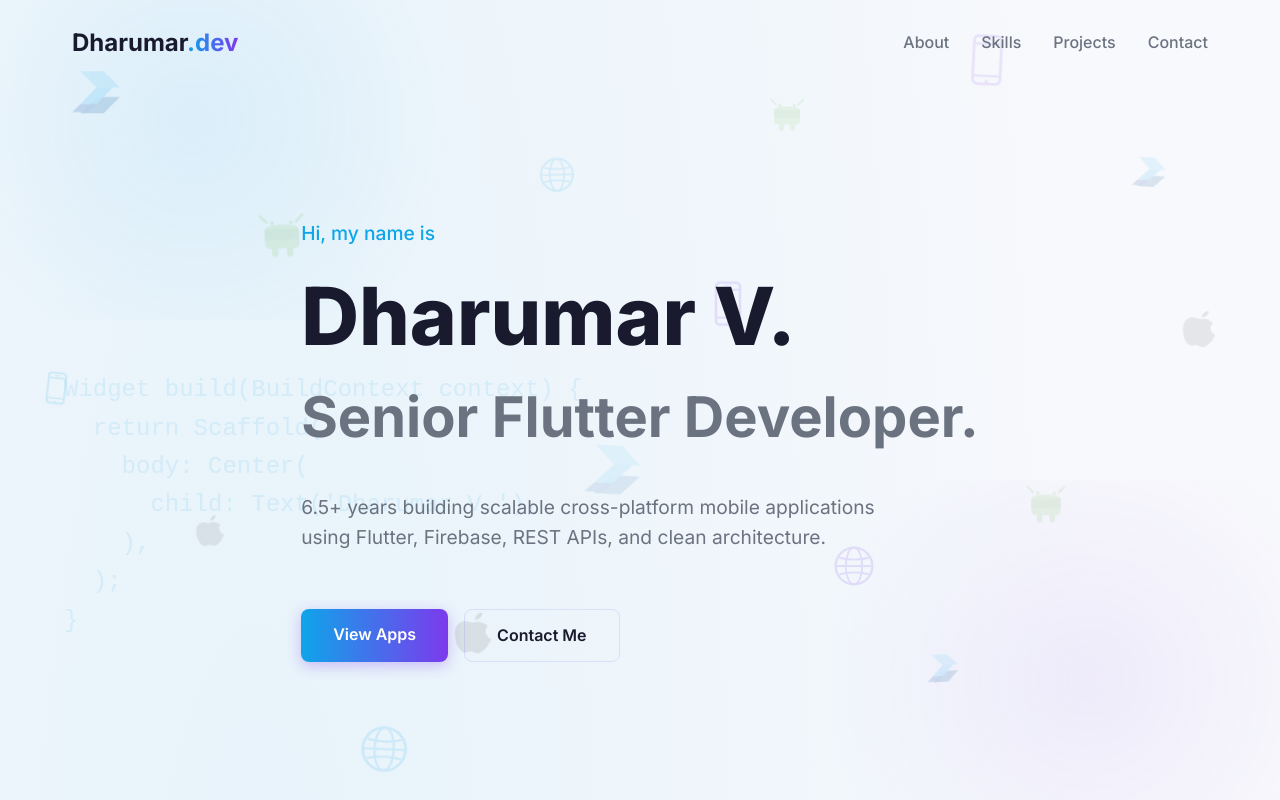
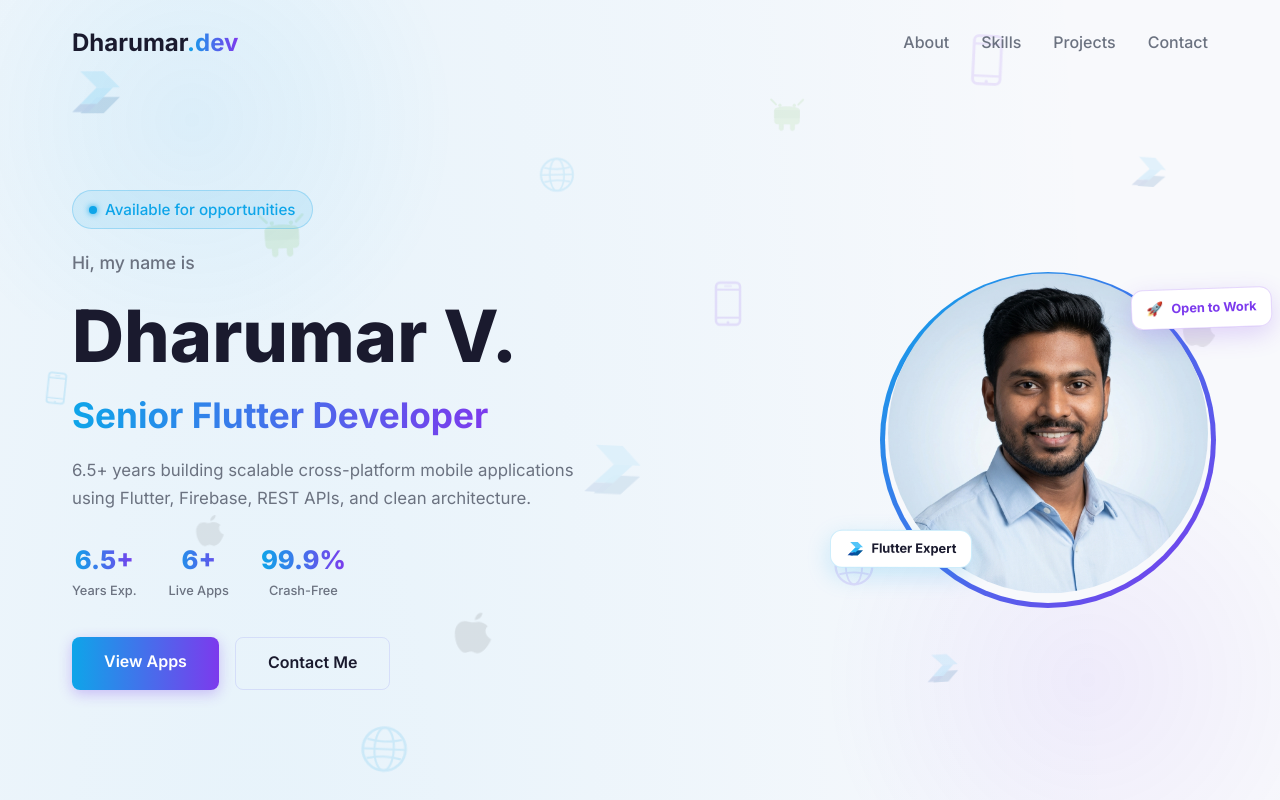
Before and after one commit to Dharumarvengatesan/dharumar-portfolio, a Next.js app: page / in a window 1280 px wide. Shown: the top 800 px of the page. Built offline with nearby package versions, Linux system fonts and the light colour scheme.

Commit message:
feat: add professional profile photo with redesigned Hero section

```diff
--- a/src/app/globals.css
+++ b/src/app/globals.css
@@ -143,4 +143,15 @@
   section {
     padding: 4rem 0 !important;
   }
+
+  /* Hero: stack vertically on mobile */
+  .hero-inner {
+    flex-direction: column-reverse !important;
+    align-items: center !important;
+    text-align: center !important;
+  }
+
+  .hero-inner .hero-text {
+    align-items: center !important;
+  }
 }
--- a/src/components/Hero.tsx
+++ b/src/components/Hero.tsx
@@ -1,32 +1,48 @@
 "use client";
 
 import { motion } from "framer-motion";
+import Image from "next/image";
 
 export default function Hero() {
   return (
     <section style={{ minHeight: "100vh", display: "flex", alignItems: "center", paddingTop: "5rem", position: "relative", overflow: "hidden" }}>
 
+      <div className="container" style={{ display: "flex", flexDirection: "row", alignItems: "center", justifyContent: "space-between", gap: "3rem", width: "100%" }}>
+
+        {/* ── Left: Text Content ── */}
         <motion.div
-        initial={{ opacity: 0, y: 50 }}
-        animate={{ opacity: 0.1, y: 0 }}
-        transition={{ duration: 1, delay: 0.5 }}
-        style={{ position: "absolute", left: "5%", bottom: "20%", zIndex: -1, fontFamily: "monospace", fontSize: "1.5rem", color: "var(--accent-cyan)" }}
+          style={{ flex: 1, display: "flex", flexDirection: "column", alignItems: "flex-start", gap: "1.2rem", maxWidth: "600px" }}
+          initial={{ opacity: 0, x: -40 }}
+          animate={{ opacity: 1, x: 0 }}
+          transition={{ duration: 0.7, ease: "easeOut" }}
         >
-        <pre>{`Widget build(BuildContext context) {
-  return Scaffold(
-    body: Center(
-      child: Text('Dharumar V.'),
-    ),
-  );
-}`}</pre>
+          {/* Greeting badge */}
+          <motion.div
+            initial={{ opacity: 0, y: 10 }}
+            animate={{ opacity: 1, y: 0 }}
+            transition={{ duration: 0.5, delay: 0.1 }}
+            style={{
+              display: "inline-flex",
+              alignItems: "center",
+              gap: "0.5rem",
+              background: "rgba(14, 165, 233, 0.1)",
+              border: "1px solid rgba(14, 165, 233, 0.25)",
+              borderRadius: "50px",
+              padding: "0.4rem 1rem",
+              fontSize: "0.95rem",
+              color: "var(--accent-cyan)",
+              fontWeight: 500,
+            }}
+          >
+            <span style={{ width: 8, height: 8, borderRadius: "50%", background: "var(--accent-cyan)", display: "inline-block", boxShadow: "0 0 6px var(--accent-cyan)" }} />
+            Available for opportunities
           </motion.div>
 
-      <div className="container" style={{ display: "flex", flexDirection: "column", alignItems: "flex-start", gap: "1.5rem", maxWidth: "800px" }}>
           <motion.p
             initial={{ opacity: 0, y: 20 }}
             animate={{ opacity: 1, y: 0 }}
-          transition={{ duration: 0.5, delay: 0.1 }}
-          style={{ color: "var(--accent-cyan)", fontSize: "1.2rem", fontWeight: 500 }}
+            transition={{ duration: 0.5, delay: 0.15 }}
+            style={{ color: "var(--text-muted)", fontSize: "1.1rem", fontWeight: 500 }}
           >
             Hi, my name is
           </motion.p>
@@ -35,7 +51,7 @@
             initial={{ opacity: 0, y: 20 }}
             animate={{ opacity: 1, y: 0 }}
             transition={{ duration: 0.5, delay: 0.2 }}
-          style={{ fontSize: "clamp(3rem, 8vw, 5rem)", fontWeight: 800, lineHeight: 1.1 }}
+            style={{ fontSize: "clamp(2.8rem, 6vw, 4.5rem)", fontWeight: 800, lineHeight: 1.1, margin: 0 }}
           >
             Dharumar V.
           </motion.h1>
@@ -44,29 +60,155 @@
             initial={{ opacity: 0, y: 20 }}
             animate={{ opacity: 1, y: 0 }}
             transition={{ duration: 0.5, delay: 0.3 }}
-          style={{ fontSize: "clamp(2rem, 5vw, 3.5rem)", fontWeight: 700, color: "var(--text-muted)", lineHeight: 1.2 }}
+            style={{ fontSize: "clamp(1.4rem, 3vw, 2.2rem)", fontWeight: 700, lineHeight: 1.2, margin: 0 }}
           >
-          Senior Flutter Developer.
+            <span className="text-gradient">Senior Flutter Developer</span>
           </motion.h2>
 
           <motion.p
             initial={{ opacity: 0, y: 20 }}
             animate={{ opacity: 1, y: 0 }}
             transition={{ duration: 0.5, delay: 0.4 }}
-          style={{ fontSize: "1.2rem", color: "var(--text-muted)", marginTop: "1rem", maxWidth: "600px" }}
+            style={{ fontSize: "1.05rem", color: "var(--text-muted)", lineHeight: 1.7, maxWidth: "520px" }}
           >
             6.5+ years building scalable cross-platform mobile applications using Flutter, Firebase, REST APIs, and clean architecture.
           </motion.p>
 
+          {/* Stats row */}
+          <motion.div
+            initial={{ opacity: 0, y: 20 }}
+            animate={{ opacity: 1, y: 0 }}
+            transition={{ duration: 0.5, delay: 0.45 }}
+            style={{ display: "flex", gap: "2rem", marginTop: "0.5rem" }}
+          >
+            {[
+              { value: "6.5+", label: "Years Exp." },
+              { value: "6+", label: "Live Apps" },
+              { value: "99.9%", label: "Crash-Free" },
+            ].map((stat) => (
+              <div key={stat.label} style={{ textAlign: "center" }}>
+                <div style={{ fontSize: "1.6rem", fontWeight: 800, background: "linear-gradient(90deg, var(--accent-cyan), var(--accent-purple))", WebkitBackgroundClip: "text", WebkitTextFillColor: "transparent" }}>
+                  {stat.value}
+                </div>
+                <div style={{ fontSize: "0.8rem", color: "var(--text-muted)", fontWeight: 500 }}>{stat.label}</div>
+              </div>
+            ))}
+          </motion.div>
+
+          {/* CTA Buttons */}
           <motion.div
             initial={{ opacity: 0, y: 20 }}
             animate={{ opacity: 1, y: 0 }}
             transition={{ duration: 0.5, delay: 0.5 }}
-          style={{ display: "flex", gap: "1rem", marginTop: "2rem" }}
+            style={{ display: "flex", gap: "1rem", marginTop: "1rem", flexWrap: "wrap" }}
           >
             <a href="#projects" className="btn-primary">View Apps</a>
             <a href="#contact" className="btn-outline">Contact Me</a>
           </motion.div>
+        </motion.div>
+
+        {/* ── Right: Profile Photo ── */}
+        <motion.div
+          initial={{ opacity: 0, x: 40, scale: 0.9 }}
+          animate={{ opacity: 1, x: 0, scale: 1 }}
+          transition={{ duration: 0.8, ease: "easeOut", delay: 0.2 }}
+          style={{ flexShrink: 0, position: "relative" }}
+        >
+          {/* Glow ring behind photo */}
+          <div style={{
+            position: "absolute",
+            inset: "-8px",
+            borderRadius: "50%",
+            background: "linear-gradient(135deg, var(--accent-cyan), var(--accent-purple))",
+            zIndex: 0,
+            filter: "blur(0px)",
+          }} />
+
+          {/* White gap ring */}
+          <div style={{
+            position: "absolute",
+            inset: "-3px",
+            borderRadius: "50%",
+            background: "var(--bg-color)",
+            zIndex: 1,
+          }} />
+
+          {/* Photo */}
+          <motion.div
+            animate={{ y: [0, -10, 0] }}
+            transition={{ duration: 4, repeat: Infinity, ease: "easeInOut" }}
+            style={{ position: "relative", zIndex: 2 }}
+          >
+            <Image
+              src="/profile.png"
+              alt="Dharumar V - Senior Flutter Developer"
+              width={320}
+              height={320}
+              priority
+              style={{
+                borderRadius: "50%",
+                objectFit: "cover",
+                width: "clamp(220px, 25vw, 320px)",
+                height: "clamp(220px, 25vw, 320px)",
+                display: "block",
+              }}
+            />
+          </motion.div>
+
+          {/* Flutter badge floating */}
+          <motion.div
+            animate={{ y: [0, -6, 0], rotate: [0, 3, 0] }}
+            transition={{ duration: 3.5, repeat: Infinity, ease: "easeInOut" }}
+            style={{
+              position: "absolute",
+              bottom: "10%",
+              left: "-18%",
+              background: "white",
+              borderRadius: "12px",
+              padding: "0.5rem 0.9rem",
+              boxShadow: "0 8px 24px rgba(14,165,233,0.2)",
+              border: "1px solid rgba(14,165,233,0.2)",
+              display: "flex",
+              alignItems: "center",
+              gap: "0.5rem",
+              zIndex: 3,
+              whiteSpace: "nowrap",
+            }}
+          >
+            <svg width="18" height="18" viewBox="0 0 48 48" fill="none">
+              <polygon points="14,6 34,6 48,20 28,20" fill="#54C5F8" />
+              <polygon points="14,42 34,42 48,28 28,28" fill="#01579B" />
+              <polygon points="28,20 14,34 28,34 42,20" fill="#29B6F6" />
+              <polygon points="14,34 28,34 21,41 7,41" fill="#0D47A1" />
+            </svg>
+            <span style={{ fontSize: "0.8rem", fontWeight: 700, color: "#1a1a2e" }}>Flutter Expert</span>
+          </motion.div>
+
+          {/* Open to work badge */}
+          <motion.div
+            animate={{ y: [0, -8, 0], rotate: [0, -2, 0] }}
+            transition={{ duration: 4, repeat: Infinity, ease: "easeInOut", delay: 1 }}
+            style={{
+              position: "absolute",
+              top: "5%",
+              right: "-20%",
+              background: "white",
+              borderRadius: "12px",
+              padding: "0.5rem 0.9rem",
+              boxShadow: "0 8px 24px rgba(124,58,237,0.2)",
+              border: "1px solid rgba(124,58,237,0.2)",
+              display: "flex",
+              alignItems: "center",
+              gap: "0.5rem",
+              zIndex: 3,
+              whiteSpace: "nowrap",
+            }}
+          >
+            <span style={{ fontSize: "0.85rem" }}>🚀</span>
+            <span style={{ fontSize: "0.8rem", fontWeight: 700, color: "#7c3aed" }}>Open to Work</span>
+          </motion.div>
+        </motion.div>
+
       </div>
     </section>
   );
```
Also changed, not shown: public/profile.png (added). Lines whose indentation alone changed are shown as unchanged.
